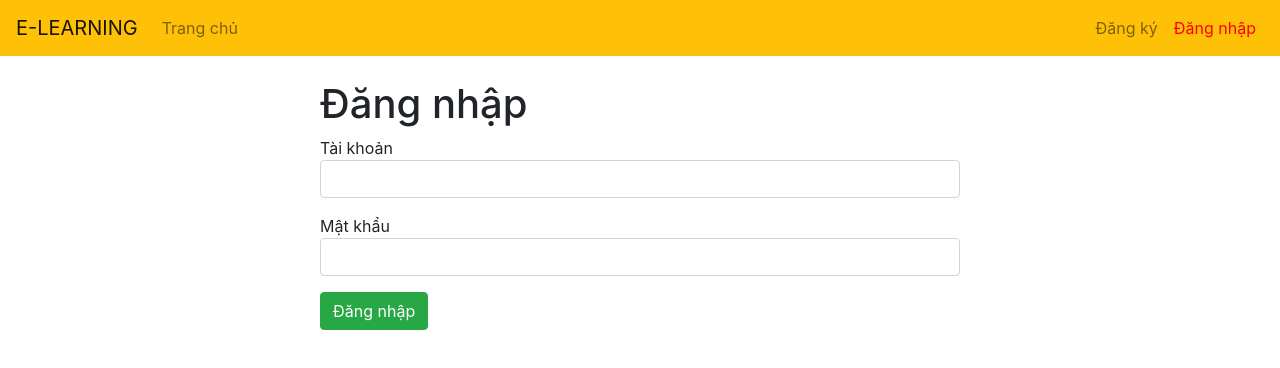
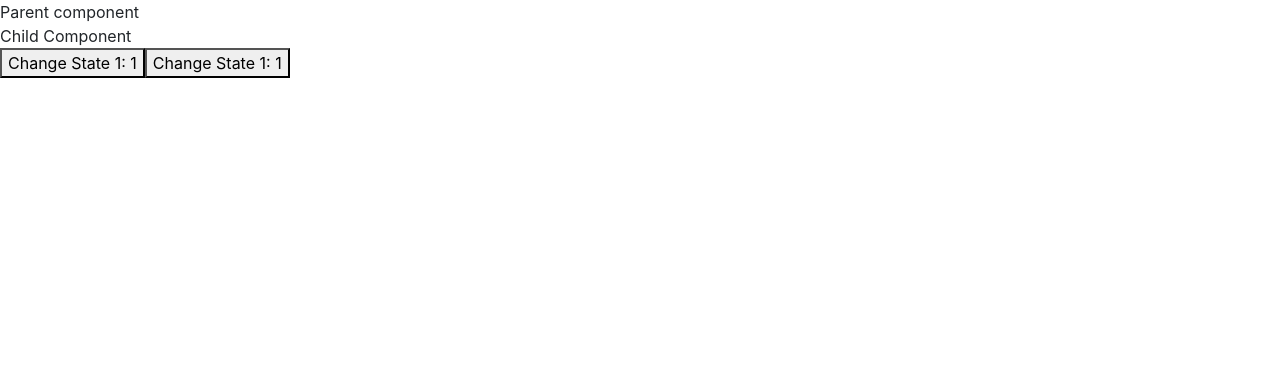
Before and after one commit to thuytran95/e-learning-teaching, a React (Create React App) app: page /signin in a window 1280 px wide. Shown: the top 368 px of the page. Built offline with nearby package versions, Linux system fonts and the light colour scheme.

Commit message:
learn lifecyle in class component

```diff
--- a/src/App.js
+++ b/src/App.js
@@ -6,6 +6,7 @@ import DetailScreen from "./Screen/Detail";
 import { BrowserRouter, Switch, Route } from "react-router-dom";
 import Header from "./Layouts/Header";
 import SignInScreen from "./Screen/Signin";
+import Parent from "./lifeCycle/parent";
 {
   /* Muốn sử dụng cơ chế routing thì phải install react-router-dom
   co chế của switch mỗi lần chỉ cho truy cập vào 1 dường link, tuy nhiên route / phải dể dưới cùng sau khi nó check các route khác */
@@ -13,27 +14,28 @@ import SignInScreen from "./Screen/Signin";
 class App extends Component {
   render() {
     return (
-      <BrowserRouter>
-        <Header />
-        <Switch>
-          <Route path="/signup">
-            <SignupScreen />
-          </Route>
-          <Route path="/signin" component={SignInScreen} />
-          {/* bắt buộc có dấu : số bất kfi sau detai: nếu ko có dấu : nó sẽ phải hiện đúng chứ courseId ms tới trang detail
-        có dấu : nó sẽ hiểu là mã của khóa học tương ứng */}
-          {/* co 2 cách viết Route: 1 là dùng component- như Detail, c2: viết cp giữa 2 tag Route */}
-          <Route
-            value={this.props}
-            path="/detail/:courseId"
-            component={DetailScreen}
-          />
+      // <BrowserRouter>
+      //   <Header />
+      //   <Switch>
+      //     <Route path="/signup">
+      //       <SignupScreen />
+      //     </Route>
+      //     <Route path="/signin" component={SignInScreen} />
+      //     {/* bắt buộc có dấu : số bất kfi sau detai: nếu ko có dấu : nó sẽ phải hiện đúng chứ courseId ms tới trang detail
+      //   có dấu : nó sẽ hiểu là mã của khóa học tương ứng */}
+      //     {/* co 2 cách viết Route: 1 là dùng component- như Detail, c2: viết cp giữa 2 tag Route */}
+      //     <Route
+      //       value={this.props}
+      //       path="/detail/:courseId"
+      //       component={DetailScreen}
+      //     />
 
-          <Route path="/">
-            <HomeScreen />
-          </Route>
-        </Switch>
-      </BrowserRouter>
+      //     <Route path="/">
+      //       <HomeScreen />
+      //     </Route>
+      //   </Switch>
+      // </BrowserRouter>
+      <Parent />
     );
   }
 }
--- a/src/Redux/Action/type.js
+++ b/src/Redux/Action/type.js
@@ -1,2 +1,3 @@
 export const FETCH_COURSES = "FETCH_COURSES";
 export const FETCH_COURSE_DETAIL = "FETCH_COURSE_DETAIL";
+export const FETCH_CREDENTAIL = "FETCH_CREDENTAIL";
--- /dev/null
+++ b/src/Redux/Action/user.js
@@ -0,0 +1,19 @@
+import { createAction } from ".";
+import { userService } from "../../Service";
+import { FETCH_CREDENTAIL } from "./type";
+export const login = (user) => {
+  // return ve mot ham
+  return (dispatch) => {
+    userService
+      .signIn(user)
+      .then((res) => {
+        // console.log(res);
+        // console.log(user);
+        dispatch(createAction(FETCH_CREDENTAIL, res.data));
+        localStorage.setItem("credential", JSON.stringify(res.data));
+      })
+      .catch((err) => {
+        console.log(err);
+      });
+  };
+};
--- a/src/Redux/Root.reducer.js
+++ b/src/Redux/Reducers/Root.reducer.js
@@ -1,8 +1,10 @@
 import { combineReducers } from "redux";
 import courseReducer from "./Course.reducer";
+import UserReducer from "./User.reducer";
 
 const rootReducer = combineReducers({
   course: courseReducer,
+  user: UserReducer,
 });
 
 export default rootReducer;
--- /dev/null
+++ b/src/Redux/Reducers/User.reducer.js
@@ -0,0 +1,19 @@
+import { FETCH_CREDENTAIL } from "../Action/type";
+
+let initialState = {
+  // thong tin dang nhap
+  credential: null,
+};
+
+const UserReducer = (state = initialState, actions) => {
+  const { type, payload } = actions;
+  switch (type) {
+    case FETCH_CREDENTAIL:
+      state.credential = payload;
+      return { ...state };
+    default:
+      return state;
+  }
+};
+
+export default UserReducer;
--- a/src/Screen/Signin/index.js
+++ b/src/Screen/Signin/index.js
@@ -1,5 +1,7 @@
 import React, { Component } from "react";
 import { Formik, Form, Field } from "formik";
+import { connect } from "react-redux";
+import { login } from "../../Redux/Action/user";
 
 class SignInScreen extends Component {
   render() {
@@ -9,8 +11,11 @@ class SignInScreen extends Component {
           taiKhoan: "",
           matKhau: "",
         }}
+        // sau khi signin xong thi phai luu du lieu tren store va local storage
+        // de khi nguoi dung thoat trinh duyet khi vao lai thi van o trang thai login khong can dang nhap lai
         onSubmit={(values) => {
           console.log(values);
+          this.props.dispatch(login(values));
         }}
       >
         {/* bocs tách handelchange trong formikProps -> thông thường onChange = {formikProps.handelChange} */}
@@ -35,7 +40,9 @@ class SignInScreen extends Component {
                 className="form-control"
               />
             </div>
-            <button className="btn btn-success">Đăng nhập</button>
+            <button type="submit" className="btn btn-success">
+              Đăng nhập
+            </button>
           </Form>
         )}
       </Formik>
@@ -43,4 +50,4 @@ class SignInScreen extends Component {
   }
 }
 
-export default SignInScreen;
+export default connect()(SignInScreen);
--- a/src/index.js
+++ b/src/index.js
@@ -6,7 +6,7 @@ import reportWebVitals from "./reportWebVitals";
 
 import { applyMiddleware, createStore, compose } from "redux";
 import { Provider } from "react-redux";
-import rootReducer from "./Redux/Root.reducer";
+import rootReducer from "./Redux/Reducers/Root.reducer";
 import thunk from "redux-thunk";
 
 const composeEnhancers = window.__REDUX_DEVTOOLS_EXTENSION_COMPOSE__ || compose;
--- /dev/null
+++ b/src/lifeCycle/child.js
@@ -0,0 +1,31 @@
+import React, { Component, PureComponent } from "react";
+
+class Child extends PureComponent {
+  componentWillReceiveProps() {
+    //   sử dụng khi cần kiểm tra props cũ và props ms
+    console.log("componentWillReceiveProps");
+  }
+
+  //   shouldComponentUpdate(nextProps) {
+  //     // console.log("shouldComponentUpdate");
+  //     if (this.props.a !== nextProps.a) {
+  //       return true;
+  //     }
+  //     return false;
+  //   }
+  //   will bot hết trong es7
+  componentWillUpdate() {
+    console.log("componentWillUpdate");
+  }
+
+  render() {
+    console.log("render");
+    return <div>Child Component</div>;
+  }
+
+  componentDidUpdate(preProps) {
+    console.log("componentDidUpdate");
+  }
+}
+
+export default Child;
--- /dev/null
+++ b/src/lifeCycle/parent.js
@@ -0,0 +1,45 @@
+import React, { Component } from "react";
+import Child from "./child";
+
+class Parent extends Component {
+  constructor(props) {
+    super(props);
+    console.log("constructor");
+    this.state = {
+      state1: 1,
+      state2: 1,
+    };
+  }
+  componentWillMount() {
+    console.log("componetWillMount");
+  }
+
+  render() {
+    console.log("render");
+    return (
+      <div>
+        Parent component
+        {/* state 1 thay dổi thì child cần phải render lại */}
+        <Child a={this.state.state1} />
+        <button
+          onClick={() => this.setState({ state1: this.state.state1 + 1 })}
+        >
+          Change State 1: {this.state.state1}
+        </button>
+        {/* khi state 2 thay dổi thì  child cũng ko cần phải render lại */}
+        <button
+          onClick={() => this.setState({ state2: this.state.state2 + 1 })}
+        >
+          Change State 1: {this.state.state2}
+        </button>
+      </div>
+    );
+  }
+
+  componentDidMount() {
+    // thực hiện viết hàm logic muốn thực hiên ở đây: fetchdata
+    console.log("componentDidMount");
+  }
+}
+
+export default Parent;
```
Also changed, not shown: src/Redux/Reducers/Course.reducer.js (renamed from src/Redux/Course.reducer.js).
